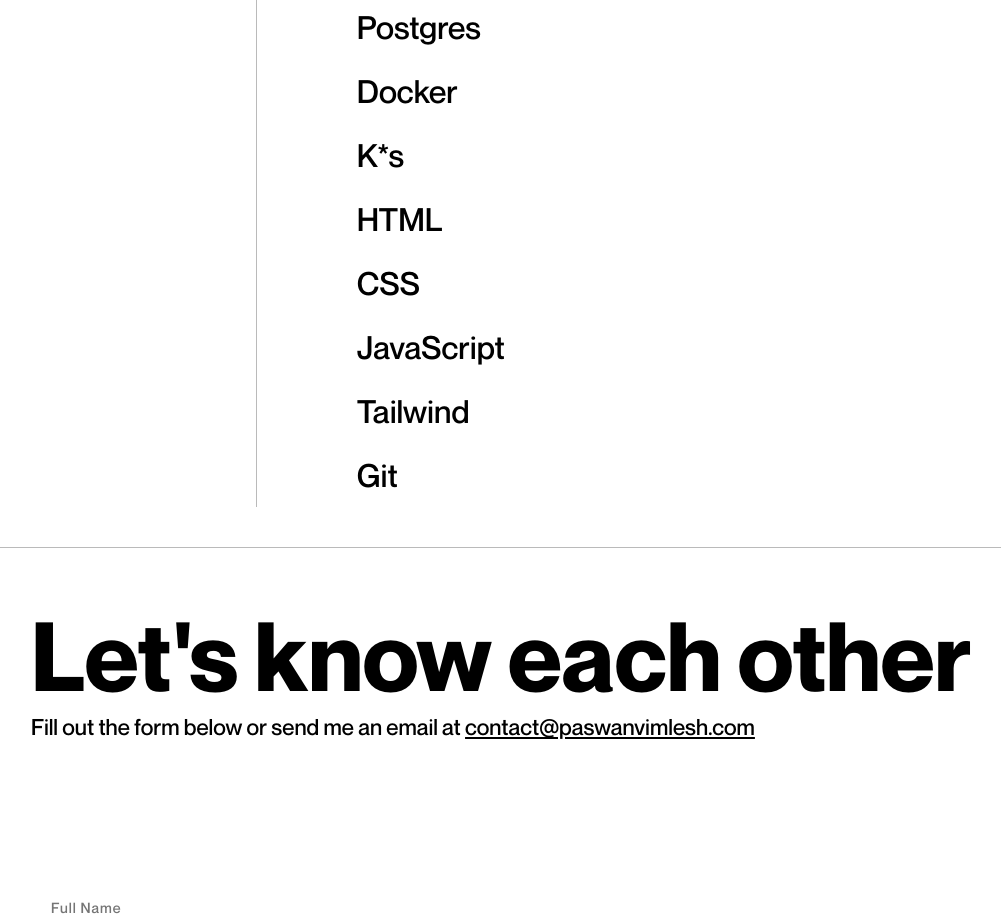
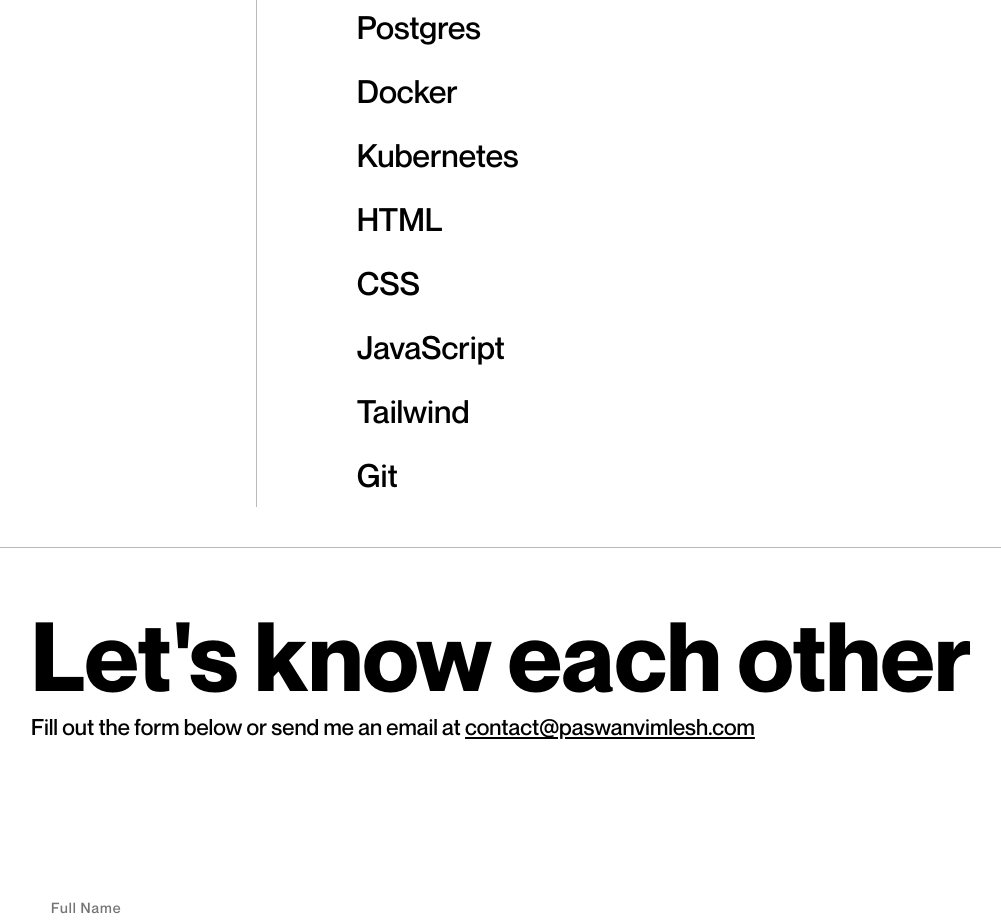
Before and after one commit to vimleshxrpaswan/Portfolio-website, a plain HTML site: page index.html in a window 1280 px wide. Shown: the part 1460-2383 px from the top of the page, without its empty margins (169-1170 px from the left). Drawn offline with nearby package versions, Linux system fonts and the light colour scheme; a web font is replaced by a local one.

Commit message:
Update index.html

```diff
--- a/index.html
+++ b/index.html
@@ -101,7 +101,7 @@
 						<p>MySql</p>
 						<p>Postgres</p>
 						<p>Docker</p>
-						<p>K*s</p>
+						<p>Kubernetes</p>
 						<p>HTML</p>
 						<p>CSS</p>
 						<p>JavaScript</p>
```
